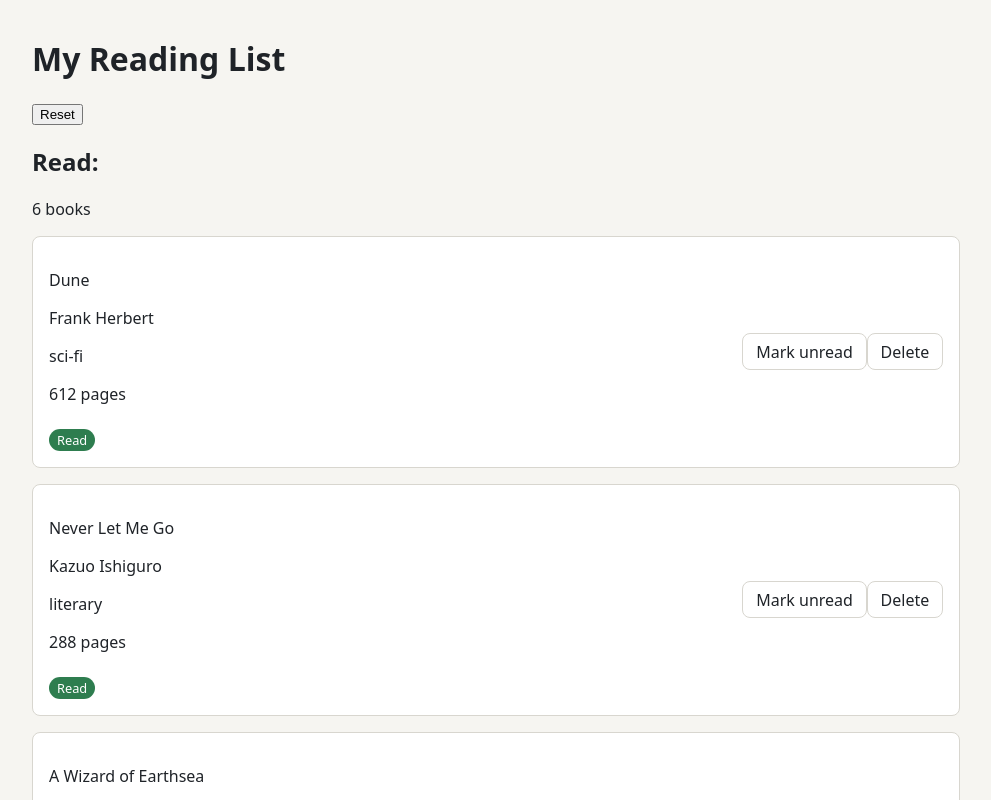
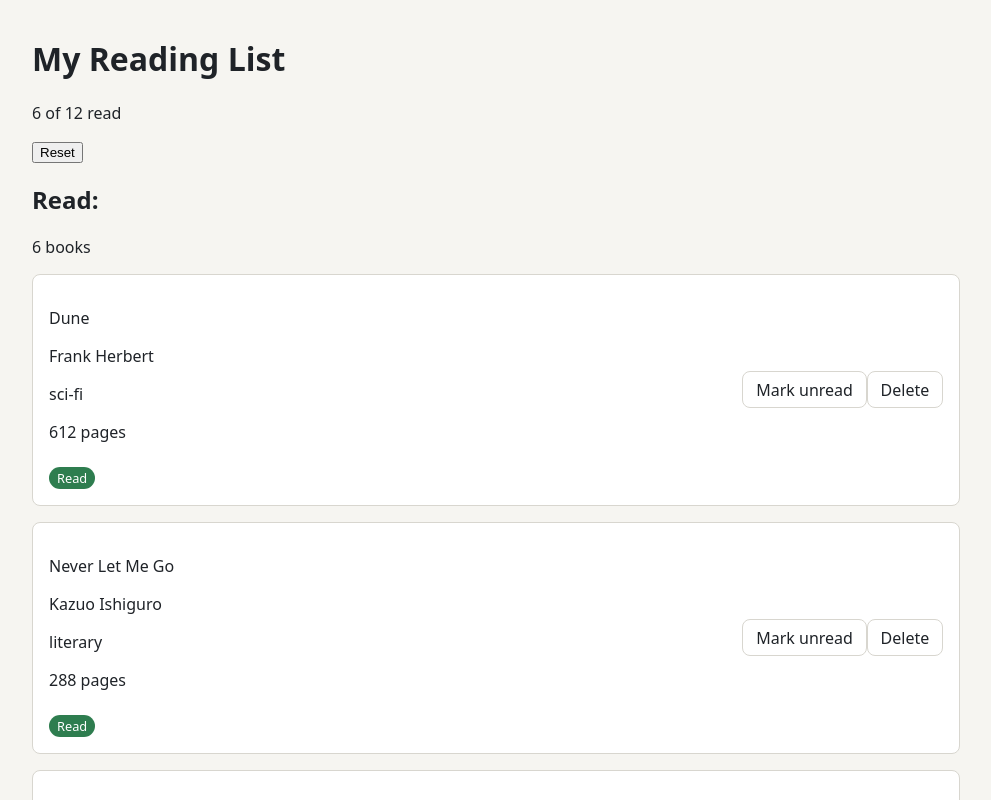
Before and after one commit to ameliapeters1/reading-list, a React (Vite) app: page / in a window 1280 px wide. Shown: the top 800 px of the page, without its empty margins (144-1135 px from the left). Built offline with nearby package versions, Linux system fonts and the light colour scheme.

Commit message:
Added ReadCounter to show how many books out of the total amount have been read

```diff
--- a/src/App.tsx
+++ b/src/App.tsx
@@ -1,16 +1,18 @@
 import BookList from "./components/BookList"
 import Footer from "./components/Footer"
 import Header from "./components/Header"
+import ReadCounter from "./components/ReadCounter"
+import ResultCount from "./components/ResultCount"
 import { BOOKS } from "./data/books"
 import type { Book } from "./types"
 import { useState } from "react"
+
 
 function App(){
   const [books, setBooks] = useState<Book[]>(BOOKS);
 
   const readBooks = books.filter(book => book.is_read);
   const unreadBooks = books.filter(book => !book.is_read);
-
 
   const toggleRead = (id: number) => {
     setBooks((currBooks) => currBooks.map((book) => book.id === id? {...book, is_read: !book.is_read }: book))};
@@ -19,15 +21,26 @@ function App(){
 
   const resetBooks = () => {setBooks(BOOKS)}
 
+  const readCount = books.filter((book) => book.is_read).length;
+
   return (
     <div className="page">
       <Header/>
       <div className="book-info">
+        <ReadCounter readCount={readCount} total={books.length}/>
       </div>
       <main tabIndex={2}>
         <button onClick={resetBooks}>Reset</button>
-        <BookList books={readBooks} toggleRead={toggleRead} deleteBook={deleteBook} heading="Read:"/>
-        <BookList books={unreadBooks} toggleRead={toggleRead} deleteBook={deleteBook} heading="Unread:"/>
+        <BookList
+          books={readBooks}
+          toggleRead={toggleRead}
+          deleteBook={deleteBook}
+          heading="Read:"/>
+        <BookList
+          books={unreadBooks}
+          toggleRead={toggleRead}
+          deleteBook={deleteBook}
+          heading="Unread:"/>
       </main>
       <Footer/>
     </div>
--- /dev/null
+++ b/src/components/ReadCounter.tsx
@@ -0,0 +1,14 @@
+interface ReadCounterProps {
+    readCount: number;
+    total: number;
+}
+
+function ReadCounter({ readCount, total }: ReadCounterProps) {
+  return (
+    <p>
+      {readCount} of {total} read
+    </p>
+  );
+}
+
+export default ReadCounter;
```
